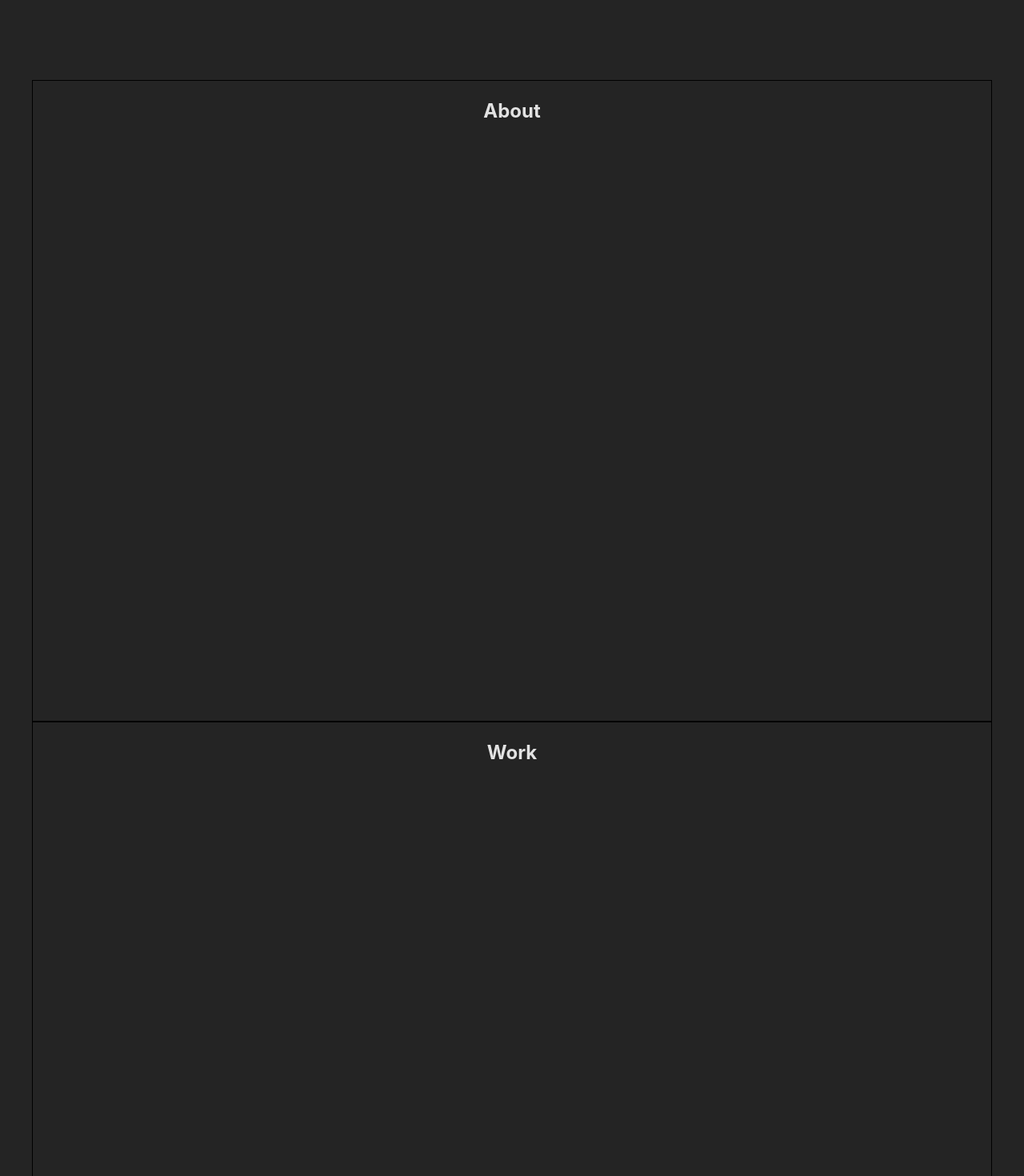
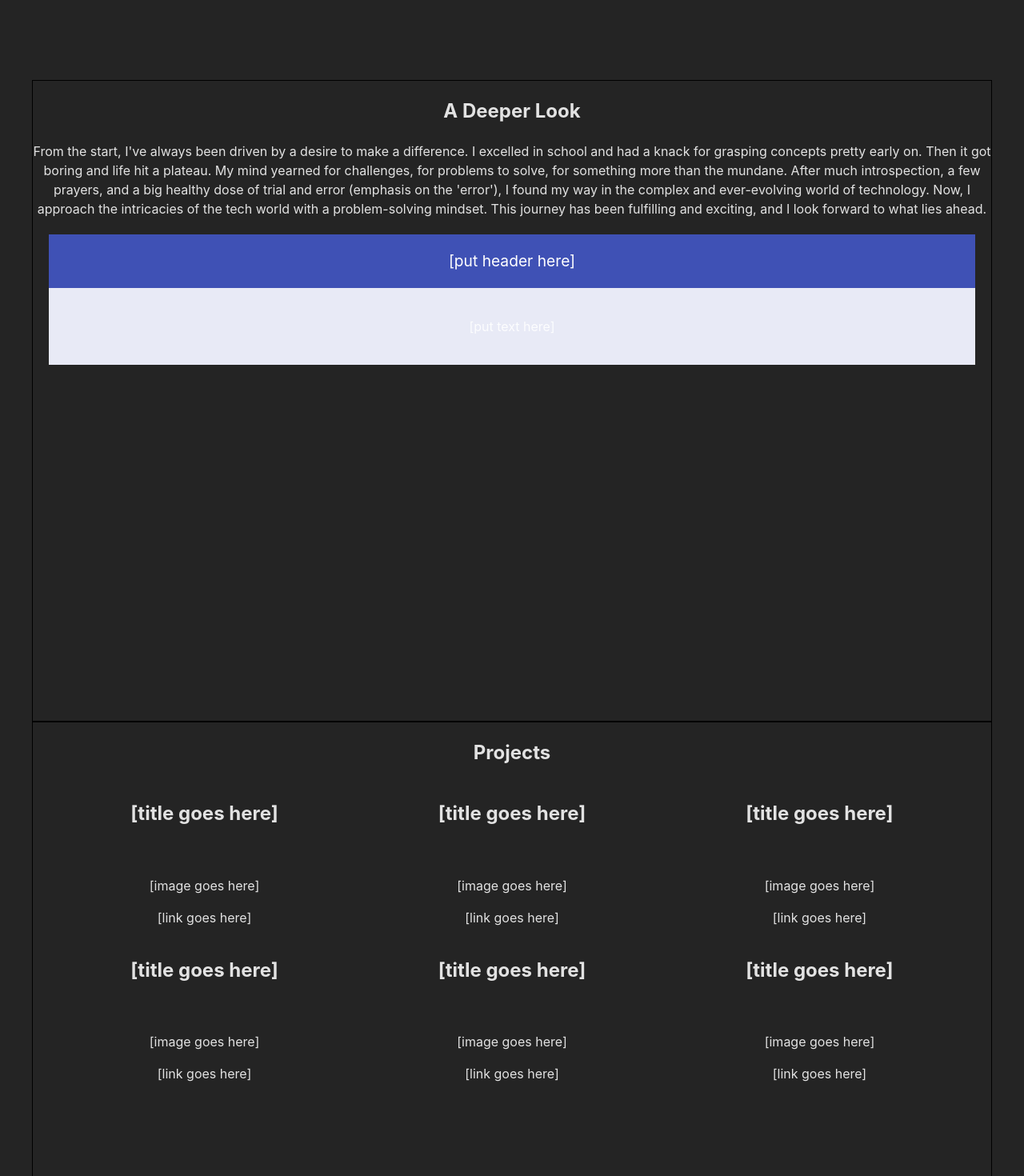
Before and after one commit to Saydeezr/portfolio-2.0, a React (Vite) app: page / in a window 1280 px wide. Shown: the part 740-2210 px from the top of the page at 80% size. Built offline with nearby package versions, Linux system fonts and the light colour scheme.

Commit message:
nested added Components in the Section Component

```diff
--- a/src/App.css
+++ b/src/App.css
@@ -4,3 +4,16 @@
   padding: 2rem;
   text-align: center;
 }
+
+.project-card {
+  display: inline-block;
+  padding: 0 100px;
+  align-content: space-around;
+}
+
+input[type=text] {
+  width: 100%;
+  padding: 12px 20px;
+  margin: 8px 0;
+  box-sizing: border-box;
+}
--- a/src/App.jsx
+++ b/src/App.jsx
@@ -1,6 +1,6 @@
 import './App.css';
 import Nav from './components/Nav';
-import Content from './components/Content';
+import Intro from './components/Intro';
 import Section from './components/Section';
 import Project from './components/Project';
 import Footer from './components/Footer';
@@ -23,12 +23,11 @@ function App() {
   return (
     <>
     <Nav sections={sections} />
-    <Content />
-    <Section ref={aboutRef} id='aboutSection' title='About'/>
-    <Section ref={workRef} id='workSection' title='Work'/>
-    <Section ref={resumeRef} id='resumeSection' title='Resume'/>
-    <Section ref={contactRef} id='contactSection' title='Contact'/>
-    <Project />
+    <Intro />
+    <Section ref={aboutRef} id='aboutSection' title='About' content='[about me info goes here]'/>
+    <Section ref={workRef} id='workSection' title='Work' content='[work info goes here]'/>
+    <Section ref={resumeRef} id='resumeSection' title='Resume' content='[resume info goes here]'/>
+    <Section ref={contactRef} id='contactSection' title='Contact' content='[content info goes here]'/>
     <Footer />
     </>
   )
--- /dev/null
+++ b/src/components/About.jsx
@@ -0,0 +1,42 @@
+const styles = {
+    //need better way to style/ not inline
+    card: {
+      margin: 20,
+      background: '#e8eaf6',
+    },
+    heading: {
+      background: '#3f51b5',
+      minHeight: 50,
+      lineHeight: 3.5,
+      fontSize: '1.2rem',
+      color: 'white',
+      padding: '0 20px',
+    },
+    content: {
+      padding: 20,
+    },
+  };
+
+function About() {
+    return(
+        <div className="container">
+            <div className="aboutInfo">
+                <h2>A Deeper Look</h2>
+                <p>From the start, I've always been driven by a desire to make a difference. I excelled in school and had a knack for grasping concepts pretty early on.
+                Then it got boring and life hit a plateau. My mind yearned for challenges, for problems to solve, for something more than the mundane. After much introspection,
+                a few prayers, and a big healthy dose of trial and error (emphasis on the 'error'), I found my way in the complex and ever-evolving world of technology.
+                Now, I approach the intricacies of the tech world with a problem-solving mindset. This journey has been fulfilling and exciting, and I look forward to what lies ahead.
+                </p>
+            </div>
+            <div style={styles.card}>
+            <div style={styles.heading}>[put header here]</div>
+            <div style={styles.content}>
+                {/* idea: put code snippet and when hovered changes to picture of me */}
+              <p>[put text here]</p>
+            </div>
+            </div>
+        </div>
+    )
+}
+
+export default About;
--- /dev/null
+++ b/src/components/Contact.jsx
@@ -0,0 +1,17 @@
+function Contact() {
+    return(
+        <div>
+            <h2>Contact Me</h2>
+            <form>
+                <label htmlFor="fname">Name:</label>
+                <input type="text" id="fname" name="fname" />
+                <label htmlFor="lname">Email:</label>
+                <input type="text" id="lname" name="lname" />
+                <label htmlFor="lname">Message:</label>
+                <input type="text" id="lname" name="lname" />
+            </form>
+        </div>
+    )
+}
+
+export default Contact;
--- a/src/components/Footer.jsx
+++ b/src/components/Footer.jsx
@@ -1,3 +1,8 @@
 export default function Footer() {
-
+    return(
+        <div>
+            <p>Github icon</p>
+            <p>LinkedIn icon</p>
+        </div>
+    )
 }
--- a/src/components/Content.jsx
+++ b/src/components/Intro.jsx
@@ -1,4 +1,4 @@
-export default function Content() {
+export default function Intro() {
     return (
         <div className= 'contentContainer'>
         <h1>Saydeez Reyes</h1>
--- a/src/components/Project.jsx
+++ b/src/components/Project.jsx
@@ -1,3 +1,11 @@
-export default function Project() {
-
+function Project() {
+    return (
+        <div className="project-card">
+            <h2>[title goes here]</h2>
+            <img></img>
+            <p>[image goes here]</p>
+            <p>[link goes here]</p>
+        </div>
+    )
 }
+export default Project;
--- /dev/null
+++ b/src/components/Resume.jsx
@@ -0,0 +1,11 @@
+function Resume() {
+    return(
+        <div>
+            <h2>Resume</h2>
+            <p>[Link goes here]</p>
+            <p>Skills: JavaScript, HTML, CSS, Express, MySql, Postgres,  Node JS, MongoDB, React. </p>
+        </div>
+    )
+}
+
+export default Resume;
--- a/src/components/Section.jsx
+++ b/src/components/Section.jsx
@@ -1,9 +1,30 @@
 import React from 'react';
+import About from './About';
+import Work from './Work';
+import Resume from './Resume';
+import Contact from './Contact';
 
-function SectionFunction({id, title}, ref) {
+function SectionFunction({id, title, content}, ref) {
+    let Component;
+
+    switch(id) {
+        case 'aboutSection':
+            Component = About;
+            break;
+        case 'workSection':
+            Component = Work;
+            break;
+        case 'resumeSection':
+            Component = Resume;
+            break;
+        case 'contactSection':
+            Component = Contact;
+            break;
+    }
+
     return (
         <div ref={ref} id={id} style={{ height: '100vh', border: '1px solid black' }}>
-            <h2>{title}</h2>
+             {Component && <Component />}
         </div>
     )
 }
--- /dev/null
+++ b/src/components/Work.jsx
@@ -0,0 +1,16 @@
+import Project from './Project'
+function Work() {
+    return (
+        <div>
+        <h2>Projects</h2>
+        <Project />
+        <Project />
+        <Project />
+        <Project />
+        <Project />
+        <Project />
+        </div>
+
+    )
+}
+export default Work;
```
